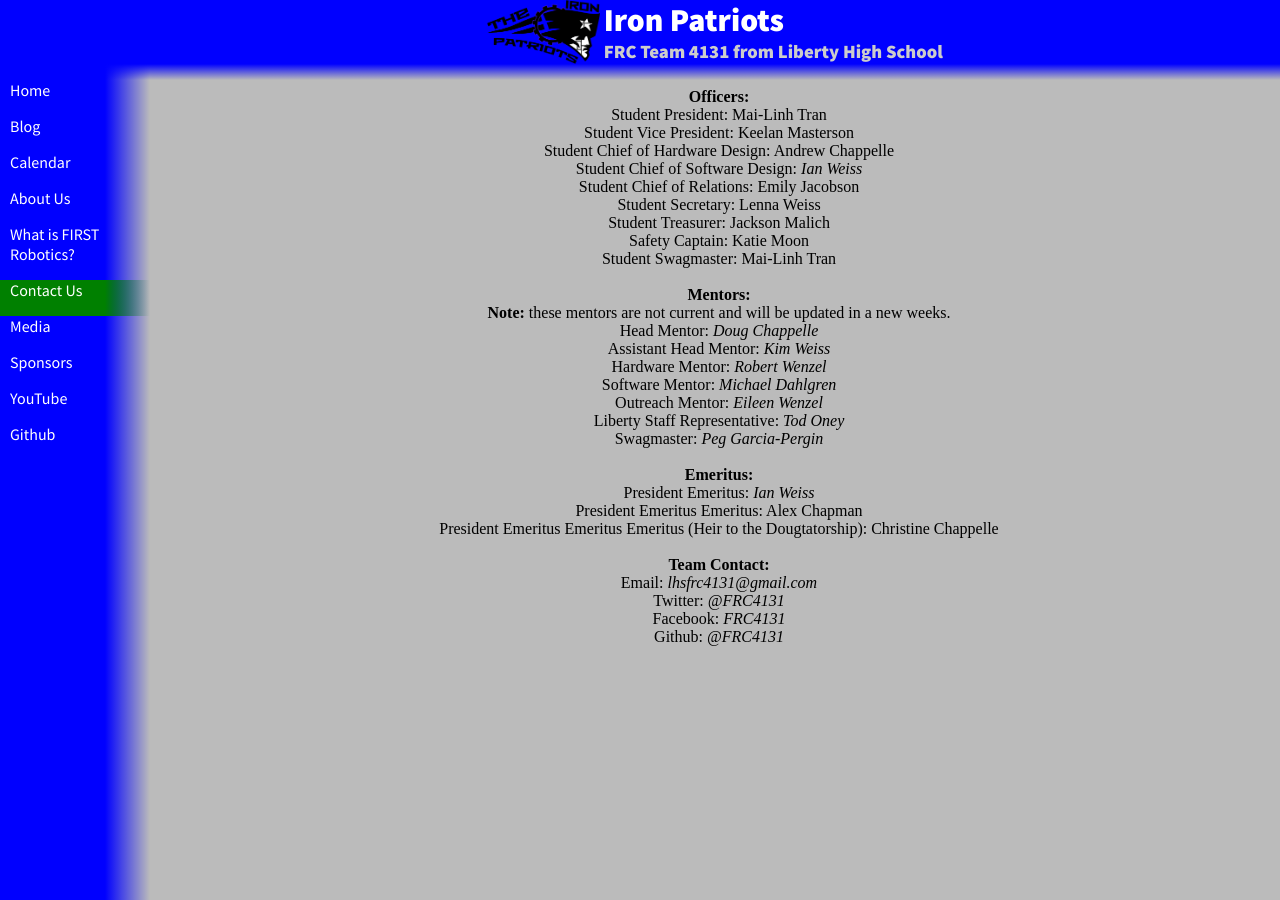
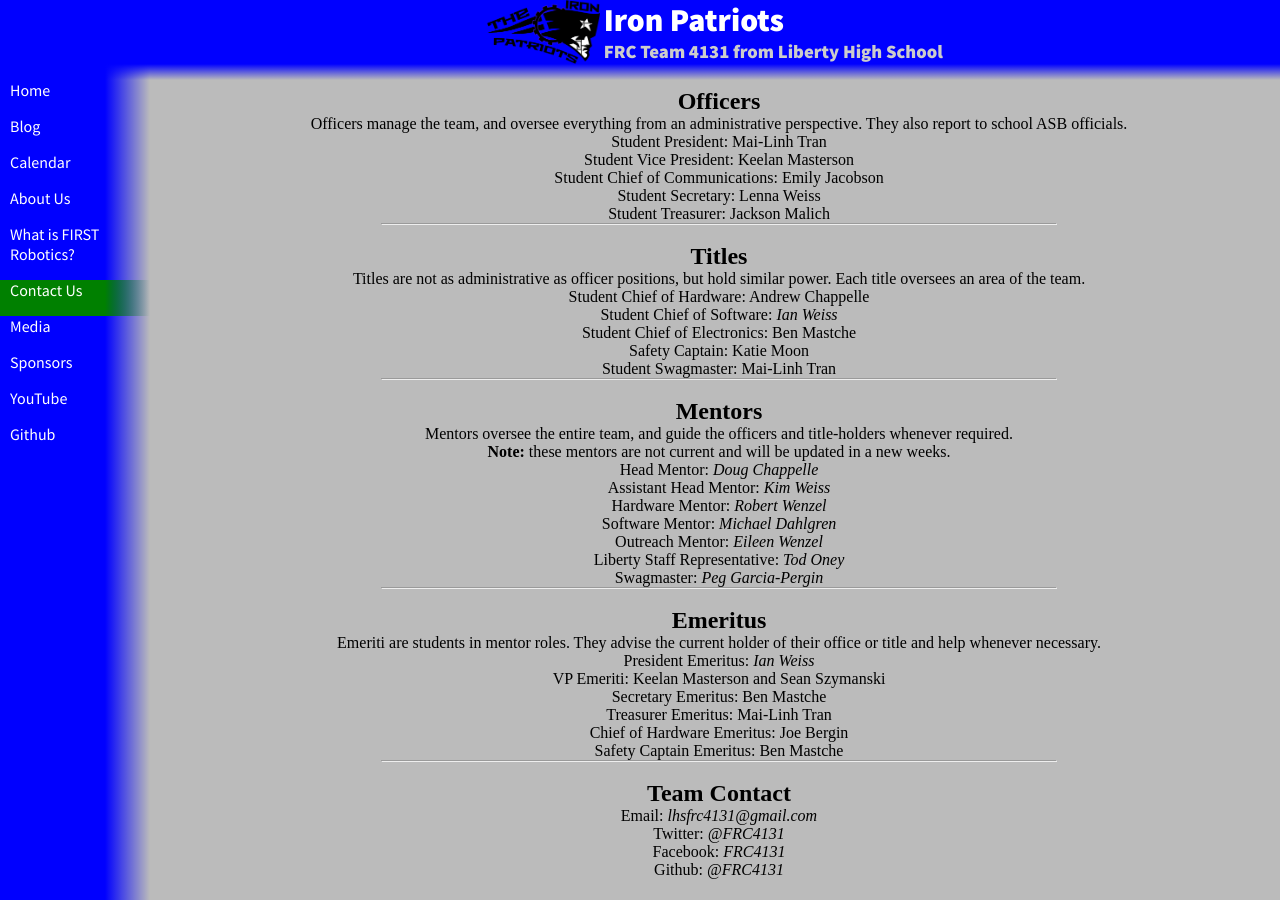
Before and after one commit to katiebugmoon/FRC4131.github.io, a Jekyll site: the page built from contact.html, in a window 1280 px wide. Built offline with Jekyll 4.4.1, drawn with Linux system fonts in a browser that asks for light colours; nearby versions of some CDN libraries.

Commit message:
Separate categories

```diff
--- a/contact.html
+++ b/contact.html
@@ -2,18 +2,27 @@
 layout: page
 title: Contact Us
 ---
-<b>Officers:</b>
+<style type='text/css'>hr{width: 60%; margin: 0 auto;}</style>
+<h2>Officers</h2>
+<p>Officers manage the team, and oversee everything from an administrative perspective. They also report to school ASB officials.</p>
 <p>Student President: Mai-Linh Tran</p>
 <p>Student Vice President: Keelan Masterson</p>
-<p>Student Chief of Hardware Design: Andrew Chappelle</p>
-<p>Student Chief of Software Design: <a href="https://github.com/endreman0" target="_blank">Ian Weiss</a></p>
-<p>Student Chief of Relations: Emily Jacobson</p>
+<p>Student Chief of Communications: Emily Jacobson</p>
 <p>Student Secretary: Lenna Weiss</p>
 <p>Student Treasurer: Jackson Malich</p>
+<hr/><br/>
+
+<h2>Titles</h2>
+<p>Titles are not as administrative as officer positions, but hold similar power. Each title oversees an area of the team.</p>
+<p>Student Chief of Hardware: Andrew Chappelle</p>
+<p>Student Chief of Software: <a href="https://github.com/endreman0" target="_blank">Ian Weiss</a></p>
+<p>Student Chief of Electronics: Ben Mastche</p>
 <p>Safety Captain: Katie Moon</p>
 <p>Student Swagmaster: Mai-Linh Tran</p>
-<br/>
-<b>Mentors:</b>
+<hr/><br/>
+
+<h2>Mentors</h2>
+<p>Mentors oversee the entire team, and guide the officers and title-holders whenever required.</p>
 <p><b>Note:</b> these mentors are not current and will be updated in a new weeks.</p>
 <p>Head Mentor: <a href="https://github.com/chappelled" target="_blank">Doug Chappelle</a></p>
 <p>Assistant Head Mentor: <a href="" target="_blank">Kim Weiss</a></p>
@@ -22,13 +31,19 @@ title: Contact Us
 <p>Outreach Mentor: <a href="" target="_blank">Eileen Wenzel</a></p>
 <p>Liberty Staff Representative: <a href="" target="_blank">Tod Oney</a></p>
 <p>Swagmaster: <a href="" target="_blank">Peg Garcia-Pergin</a></p>
-<br/>
-<b>Emeritus:</b>
+<hr/><br/>
+
+<h2>Emeritus</h2>
+<p>Emeriti are students in mentor roles. They advise the current holder of their office or title and help whenever necessary.</p>
 <p>President Emeritus: <a href="mailto:ian.uu12@gmail.com">Ian Weiss</a></p>
-<p>President Emeritus Emeritus: Alex Chapman</p>
-<p>President Emeritus Emeritus Emeritus (Heir to the Dougtatorship): Christine Chappelle</p>
-<br/>
-<b>Team Contact:</b>
+<p>VP Emeriti: Keelan Masterson and Sean Szymanski</p>
+<p>Secretary Emeritus: Ben Mastche</p>
+<p>Treasurer Emeritus: Mai-Linh Tran</p>
+<p>Chief of Hardware Emeritus: Joe Bergin</p>
+<p>Safety Captain Emeritus: Ben Mastche</p>
+<hr/><br/>
+
+<h2>Team Contact</h2>
 <p>Email: <a href="mailto:lhsfrc4131@gmail.com">lhsfrc4131@gmail.com</a></p>
 <p>Twitter: <a href="https://twitter.com/FRC4131">@FRC4131</a></p>
 <p>Facebook: <a href="https://www.facebook.com/FRC4131/">FRC4131</a></p>
```
